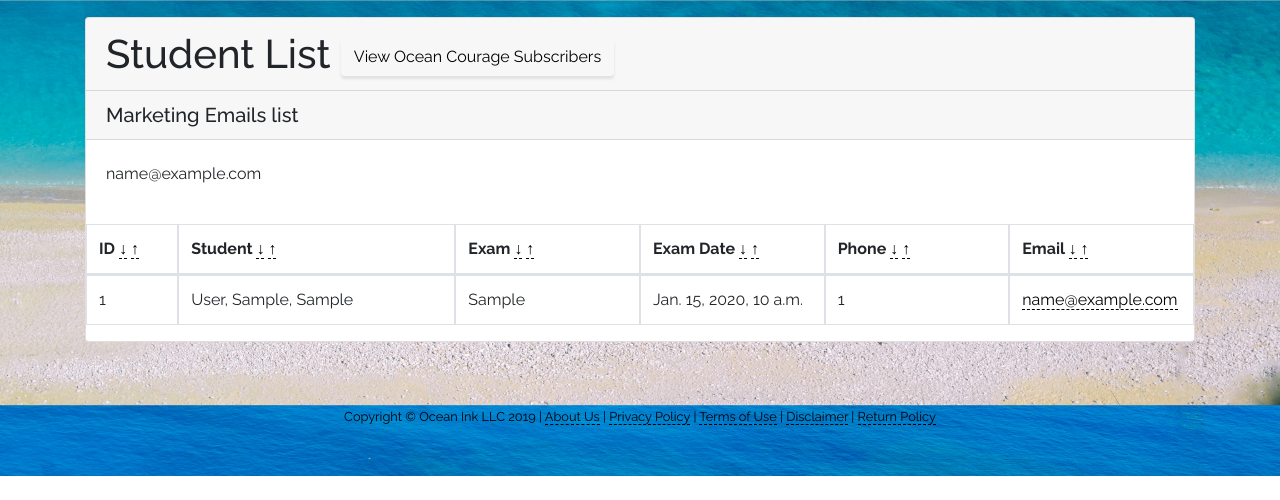
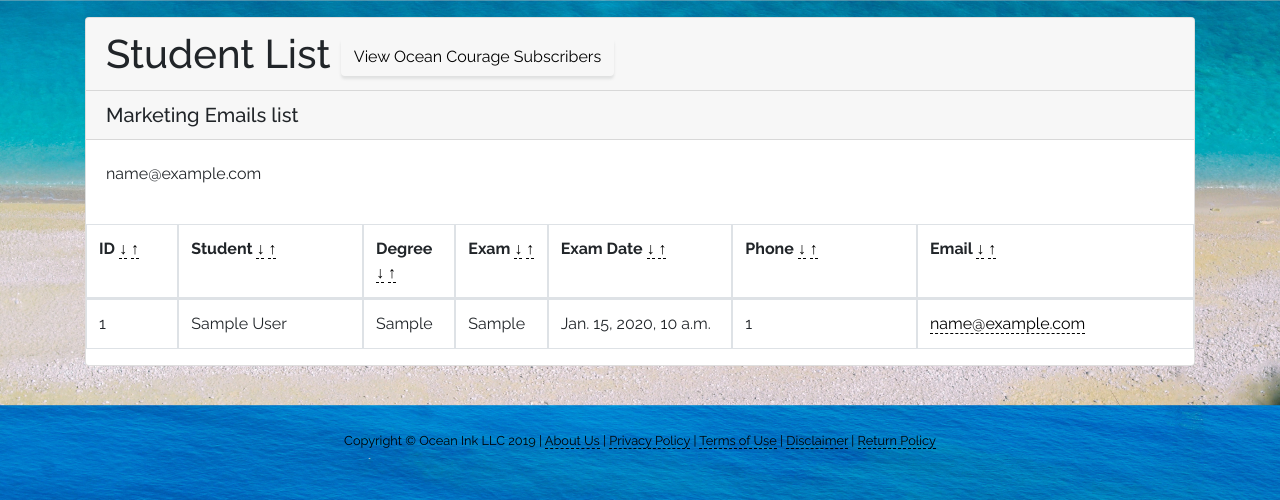
Before and after one commit to bobort/cheese, a Django app: template staff/templates/staff/student_list.html in a window 1280 px wide. Shown: the part 448-948 px from the top of the page. Before the commit the page ends 924 px from the top, so only its background shows below. Run offline with Django 3.2, Linux system fonts and the light colour scheme; the template is opened without the code that fills it: most values are stand-ins (such as "Sample title", 1, 10 or a date in 2020); some libraries are stand-ins or nearby versions.

Commit message:
improvements to data view

```diff
--- a/profile/models.py
+++ b/profile/models.py
@@ -184,6 +184,9 @@ class OrderLineItem(models.Model):
 
     objects = OrderLineItemQuerySet.as_manager()
 
+    def __str__(self):
+        return f"{self.product.name} x{self.qty} @ ${self.charge}; {self.order.student} on {self.order.date_paid}"
+
 
 class Product(models.Model):
     name = models.CharField(max_length=255)
--- a/staff/templates/staff/student_list.html
+++ b/staff/templates/staff/student_list.html
@@ -18,22 +18,24 @@
                     <thead>
                         <tr class="d-flex">
                             <th class="col-1">ID <a href="{% url 'staff:student-list' %}?ordering=-pk">&darr;</a> <a href="{% url 'staff:student-list' %}?ordering=pk">&uarr;</a></th>
-                            <th class="col-3">Student <a href="{% url 'staff:student-list' %}?ordering=-last_name">&darr;</a> <a href="{% url 'staff:student-list' %}?ordering=last_name">&uarr;</a></th>
-                            <th class="col-2">Exam <a href="{% url 'staff:student-list' %}?ordering=-exam">&darr;</a> <a href="{% url 'staff:student-list' %}?ordering=exam">&uarr;</a></th>
+                            <th class="col-2">Student <a href="{% url 'staff:student-list' %}?ordering=-first_name">&darr;</a> <a href="{% url 'staff:student-list' %}?ordering=first_name">&uarr;</a></th>
+                            <th class="col-1">Degree <a href="{% url 'staff:student-list' %}?ordering=-degree">&darr;</a> <a href="{% url 'staff:student-list' %}?ordering=degree">&uarr;</a></th>
+                            <th class="col-1">Exam <a href="{% url 'staff:student-list' %}?ordering=-exam">&darr;</a> <a href="{% url 'staff:student-list' %}?ordering=exam">&uarr;</a></th>
                             <th class="col-2">Exam Date <a href="{% url 'staff:student-list' %}?ordering=-test_date">&darr;</a> <a href="{% url 'staff:student-list' %}?ordering=test_date">&uarr;</a></th>
                             <th class="col-2">Phone <a href="{% url 'staff:student-list' %}?ordering=-phone_number">&darr;</a> <a href="{% url 'staff:student-list' %}?ordering=phone_number">&uarr;</a></th>
-                            <th class="col-2">Email <a href="{% url 'staff:student-list' %}?ordering=-email">&darr;</a> <a href="{% url 'staff:student-list' %}?ordering=email">&uarr;</a></th>
+                            <th class="col-3">Email <a href="{% url 'staff:student-list' %}?ordering=-email">&darr;</a> <a href="{% url 'staff:student-list' %}?ordering=email">&uarr;</a></th>
                         </tr>
                     </thead>
                     <tbody>
                         {% for student in student_list %}
                             <tr class="d-flex">
                                 <td class="col-1">{{ student.pk }}</td>
-                                <td class="col-3">{% if user.is_superuser %}<a href="{{ student.get_absolute_url }}">{% endif %}{{ student.last_name }}, {{ student.first_name }}, {{ student.get_degree_display }}{% if user.is_superuser %}</a>{% endif %}</td>
-                                <td class="col-2">{{ student.get_exam_display }}</td>
-                                <td class="col-2">{{ student.test_date }}</td>
+                                <td class="col-2">{% if user.is_superuser %}<a href="{{ student.get_absolute_url }}">{% endif %}{{ student.first_name }} {{ student.last_name }}{% if user.is_superuser %}</a>{% endif %}</td>
+                                <td class="col-1">{{ student.get_degree_display }}</td>
+                                <td class="col-1">{% if student.get_exam_display|slice:":6" == "USMLE " or student.get_exam_display|slice:":7" == "COMLEX " %}{{ student.get_exam_display.split|slice:"1:"|join:" " }}{% else %}{{ student.get_exam_display }}{% endif %}</td>
+                                <td class="col-2">{{ student.test_date|default_if_none:"" }}</td>
                                 <td class="col-2">{{ student.phone_number }}</td>
-                                <td class="col-2"><a href="mailto:{{ student.email }}">{{ student.email }}</a></td>
+                                <td class="col-3"><a href="mailto:{{ student.email }}">{{ student.email }}</a></td>
                             </tr>
                         {% endfor %}
                     </tbody>
```
Also changed, not shown: profile/admin.py (+7 -1 lines).
